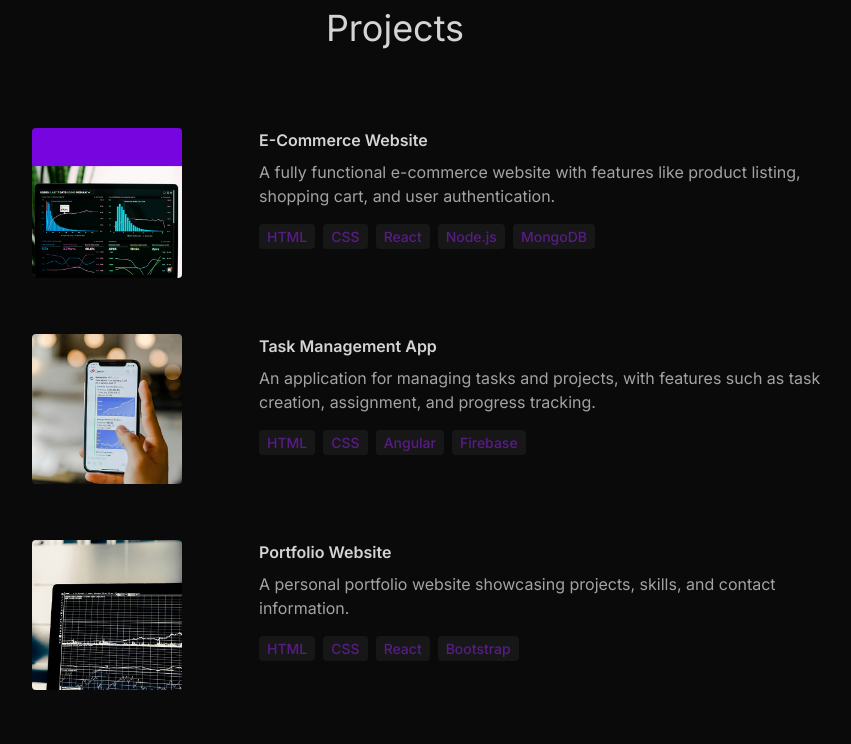
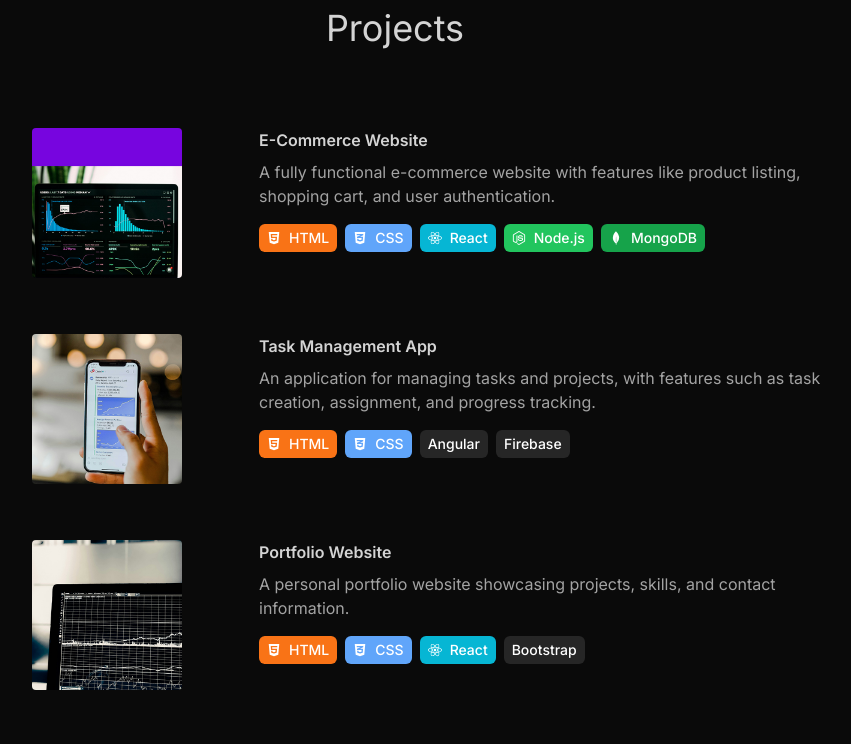
Before and after one commit to petrmichal0/main-website-frontend, a React (Vite) app: page / in a window 1280 px wide. Shown: the part 3000-3744 px from the top of the page, without its empty margins (245-1096 px from the left). Built offline with nearby package versions, Linux system fonts and the light colour scheme.

Commit message:
add icons to projects

```diff
--- a/src/components/Projects.tsx
+++ b/src/components/Projects.tsx
@@ -1,5 +1,33 @@
 import { PROJECTS } from "../constants";
 import { motion } from "framer-motion";
+import {
+  FaReact,
+  FaNodeJs,
+  FaCss3Alt,
+  FaHtml5,
+  FaGithub,
+} from "react-icons/fa"; // Import ikon z react-icons
+import {
+  SiTailwindcss,
+  SiTypescript,
+  SiRedux,
+  SiVite,
+  SiMongodb,
+} from "react-icons/si"; // Další specifické ikony
+
+// Mapa technologií a jejich ikon a barev
+const technologyIcons: Record<string, { icon: JSX.Element; color: string }> = {
+  React: { icon: <FaReact />, color: "bg-cyan-500" },
+  TypeScript: { icon: <SiTypescript />, color: "bg-blue-500" },
+  Vite: { icon: <SiVite />, color: "bg-purple-500" },
+  Redux: { icon: <SiRedux />, color: "bg-purple-700" },
+  TailwindCSS: { icon: <SiTailwindcss />, color: "bg-teal-500" },
+  "Node.js": { icon: <FaNodeJs />, color: "bg-green-500" },
+  MongoDB: { icon: <SiMongodb />, color: "bg-green-600" },
+  CSS: { icon: <FaCss3Alt />, color: "bg-blue-400" },
+  HTML: { icon: <FaHtml5 />, color: "bg-orange-500" },
+  GitHub: { icon: <FaGithub />, color: "bg-gray-800" },
+};
 
 function Projects() {
   return (
@@ -40,14 +68,20 @@ function Projects() {
             >
               <h6 className="mb-2 font-semibold">{project.title}</h6>
               <p className="mb-4 text-neutral-400">{project.description}</p>
-              {project.technologies.map((tech, index) => (
-                <span
-                  key={index}
-                  className="mr-2 rounded bg-neutral-900 px-2 py-1 text-sm font-medium text-purple-900"
-                >
-                  {tech}
-                </span>
-              ))}
+
+              <div className="flex flex-wrap gap-2">
+                {project.technologies.map((tech, index) => (
+                  <div
+                    key={index}
+                    className={`flex items-center space-x-2 rounded-md px-2 py-1 text-white text-sm font-medium ${
+                      technologyIcons[tech]?.color || "bg-neutral-800"
+                    }`}
+                  >
+                    {technologyIcons[tech]?.icon || null}
+                    <span>{tech}</span>
+                  </div>
+                ))}
+              </div>
             </motion.div>
           </div>
         ))}
```
